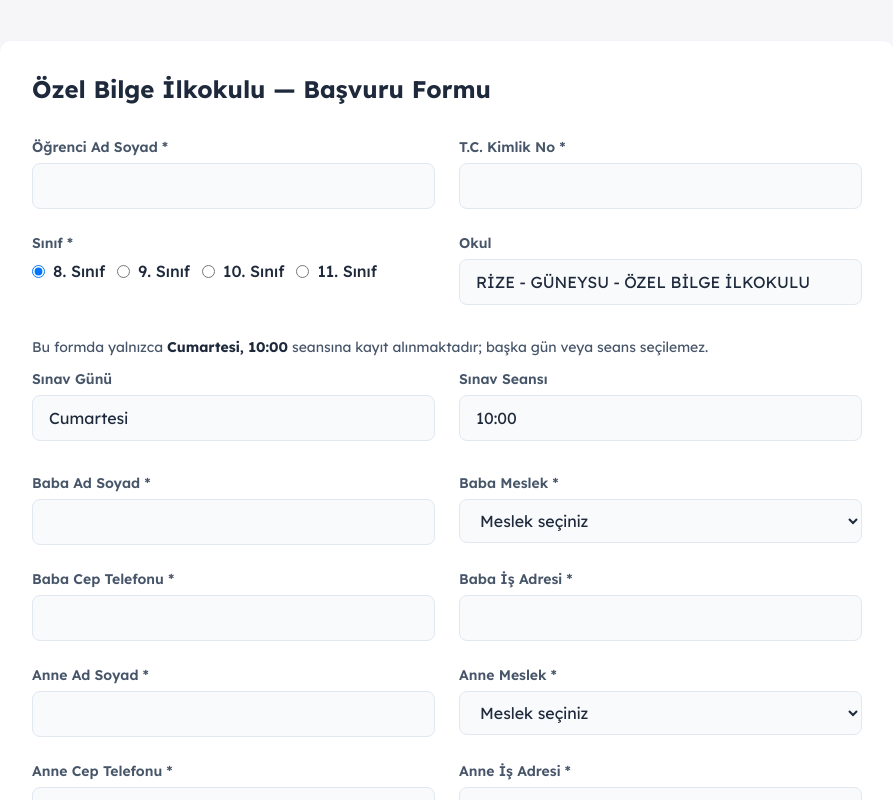
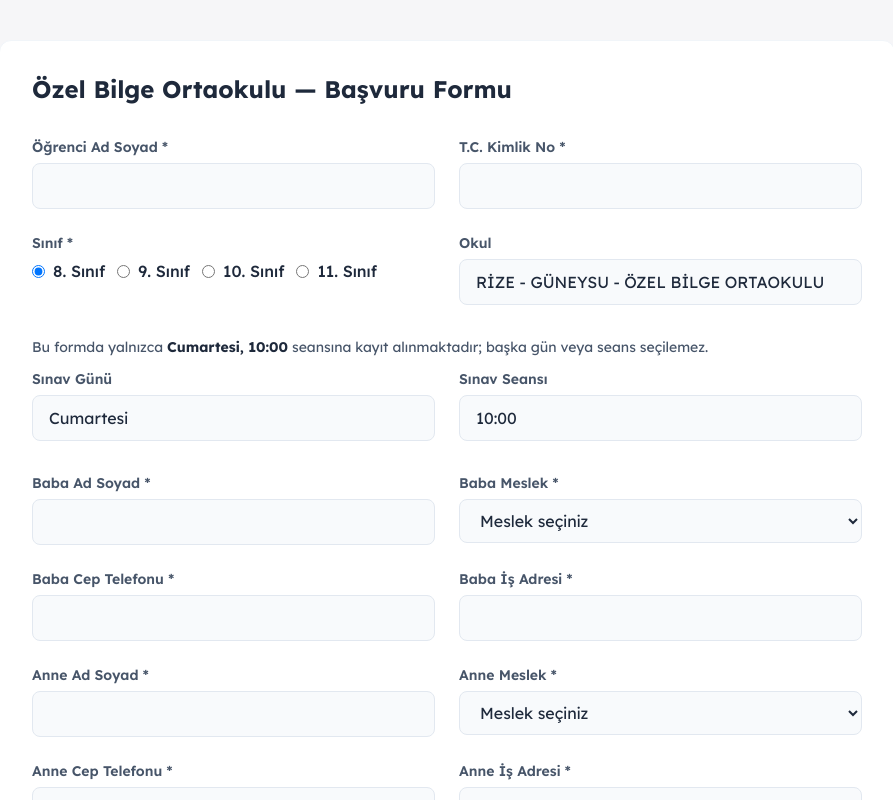
Before and after one commit to eerdem5387/rozok, a Next.js app: page /bilge-ortaokulu-basvuru in a window 1280 px wide. Shown: the top 800 px of the page, without its empty margins (193-1086 px from the left). Built offline with nearby package versions, Linux system fonts and the light colour scheme.

Commit message:
adsvsadvds

```diff
--- a/app/api/bilge-ortaokulu-basvuru/route.ts
+++ b/app/api/bilge-ortaokulu-basvuru/route.ts
@@ -1,7 +1,7 @@
 import { NextResponse } from "next/server";
 import { prisma } from "@/lib/prisma";
 
-const SCHOOL_NAME = "RİZE - GÜNEYSU - ÖZEL BİLGE İLKOKULU";
+const SCHOOL_NAME = "RİZE - GÜNEYSU - ÖZEL BİLGE ORTAOKULU";
 const PHONE_REGEX = /^5[0-9]{9}$/;
 
 function normalizePhone(v: string) {
--- a/app/bilge-ortaokulu-basvuru/page.tsx
+++ b/app/bilge-ortaokulu-basvuru/page.tsx
@@ -4,8 +4,8 @@ import { useRouter } from "next/navigation";
 import { useState } from "react";
 import { MESLEKLER, SINIFLAR } from "@/lib/bursluluk-constants";
 
-/** Resmi okul listesi ile aynı (Güneysu genel başvuru sayfasından bağımsız). */
-const SCHOOL_NAME = "RİZE - GÜNEYSU - ÖZEL BİLGE İLKOKULU";
+/** Bu form yalnızca Özel Bilge ortaokulu adayları içindir. */
+const SCHOOL_NAME = "RİZE - GÜNEYSU - ÖZEL BİLGE ORTAOKULU";
 const inputClass =
   "w-full rounded-lg border border-slate-200 dark:border-slate-700 bg-slate-50 dark:bg-slate-800 focus:ring-primary focus:border-primary px-4 py-2.5";
 const labelClass = "text-sm font-semibold text-slate-600 dark:text-slate-400 block mb-1.5";
@@ -64,7 +64,7 @@ export default function BilgeOrtaokuluBasvuruPage() {
     <main className="container mx-auto px-4 md:px-6 py-10">
       <div className="max-w-4xl mx-auto">
         <div className="bg-white dark:bg-slate-900 rounded-xl shadow-xl p-8 border border-slate-100 dark:border-slate-800">
-          <h1 className="text-2xl font-bold mb-8">Özel Bilge İlkokulu — Başvuru Formu</h1>
+          <h1 className="text-2xl font-bold mb-8">Özel Bilge Ortaokulu — Başvuru Formu</h1>
           <form onSubmit={handleSubmit} className="space-y-8">
             <div className="grid grid-cols-1 md:grid-cols-2 gap-6">
               <div>
```
